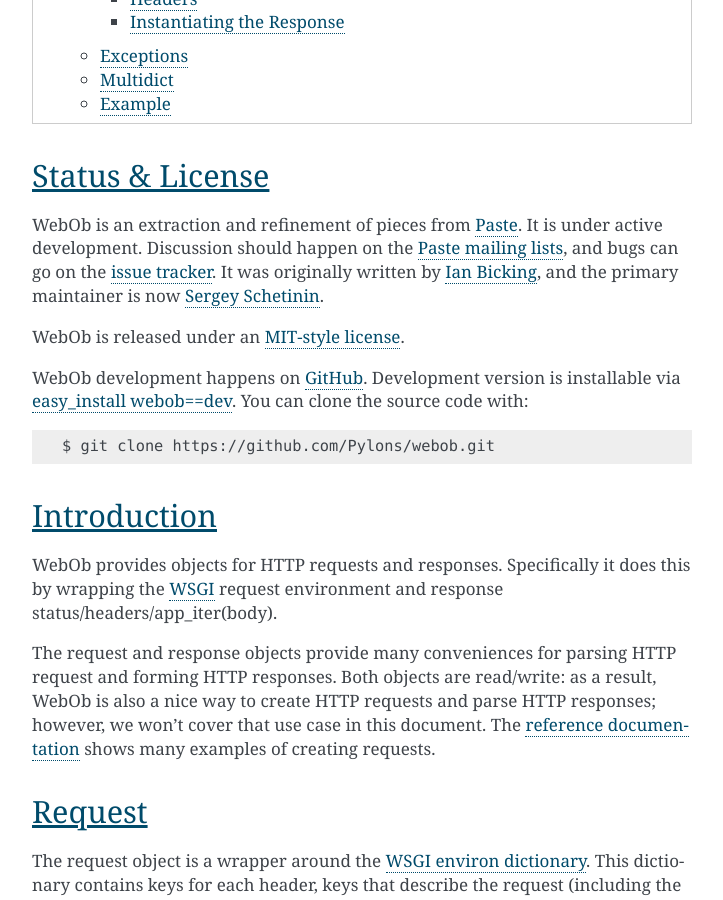
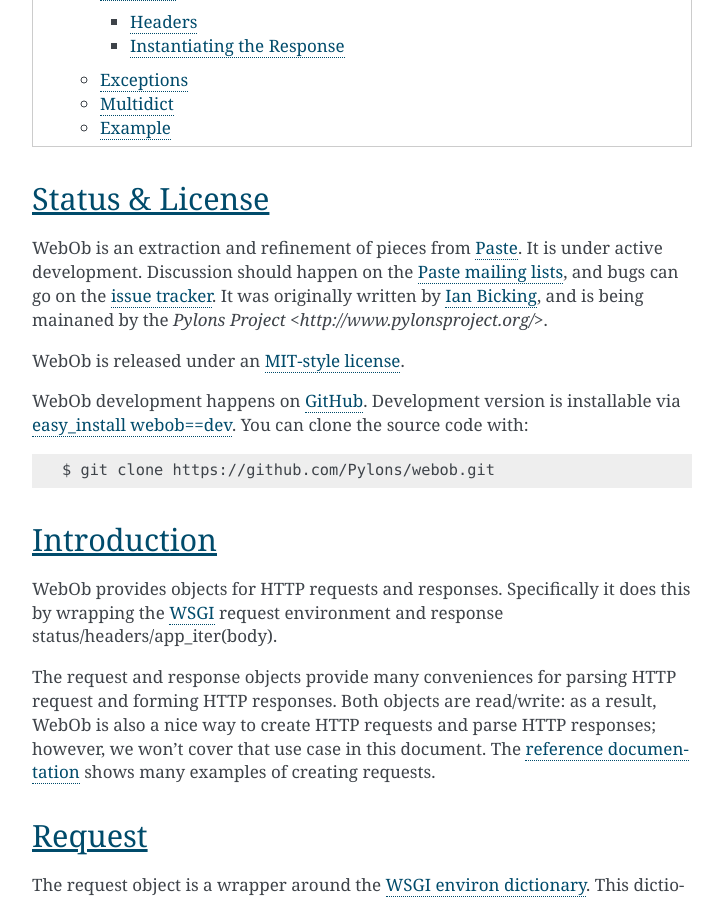
Before and after one commit to Pylons/webob, a Sphinx documentation site: the page built from docs/index.txt, in a window 1280 px wide and 900 px high, scrolled down 4760 px. Shown: the whole window, without its empty margins (388-1111 px from the left). Built offline with Sphinx 7.4.7, drawn with Linux system fonts in a browser that asks for light colours.

Commit message:
maintaner = Pylons Project

```diff
--- a/docs/index.txt
+++ b/docs/index.txt
@@ -31,8 +31,8 @@
 Discussion should happen on the `Paste mailing lists
 <http://pythonpaste.org/community/>`_, and bugs can go on the `issue tracker
 <https://github.com/Pylons/webob/issues>`_.  It was originally
-written by `Ian Bicking <http://ianbicking.org/>`_, and the primary
-maintainer is now `Sergey Schetinin <http://self.maluke.com/>`_.
+written by `Ian Bicking <http://ianbicking.org/>`_, and is being mainaned
+by the `Pylons Project <http://www.pylonsproject.org/>`.
 
 WebOb is released under an `MIT-style license <license.html>`_.
 
--- a/docs/news.txt
+++ b/docs/news.txt
@@ -1,5 +1,11 @@
 News
 ====
+
+tip
+------------
+
+* Maintainership transferred to `Pylons Project <http://www.pylonsproject.org/>`
+
 
 1.2.2
 ------------
--- a/setup.py
+++ b/setup.py
@@ -43,8 +43,7 @@
     keywords='wsgi request web http',
     author='Ian Bicking',
     author_email='ianb@colorstudy.com',
-    maintainer='Sergey Schetinin',
-    maintainer_email='sergey@maluke.com',
+    maintainer='Pylons Project',
     url='http://webob.org/',
     license='MIT',
     packages=['webob'],
```
